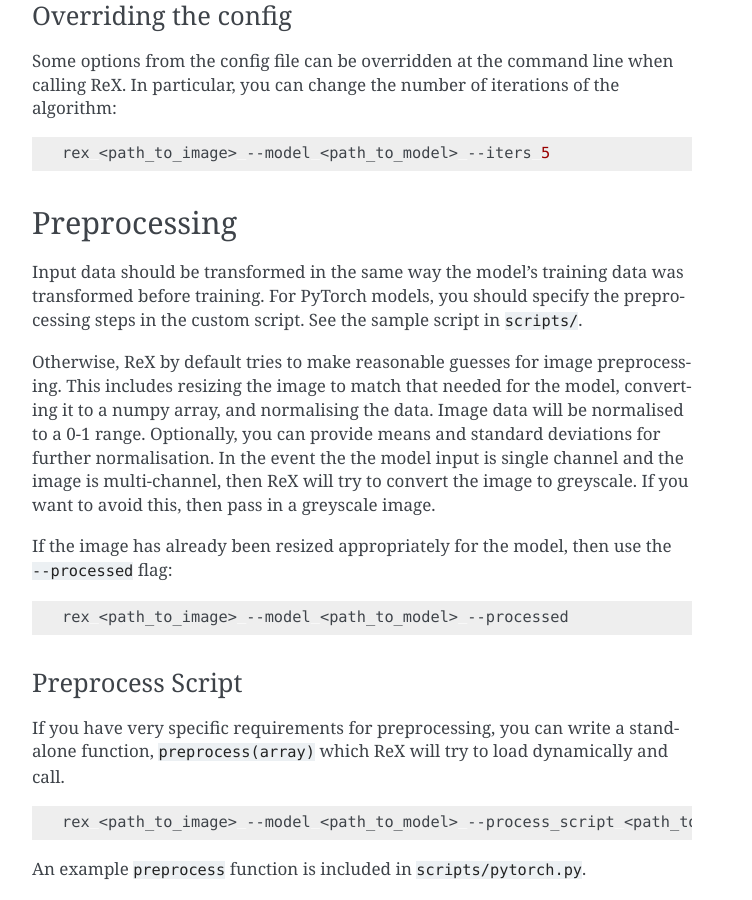
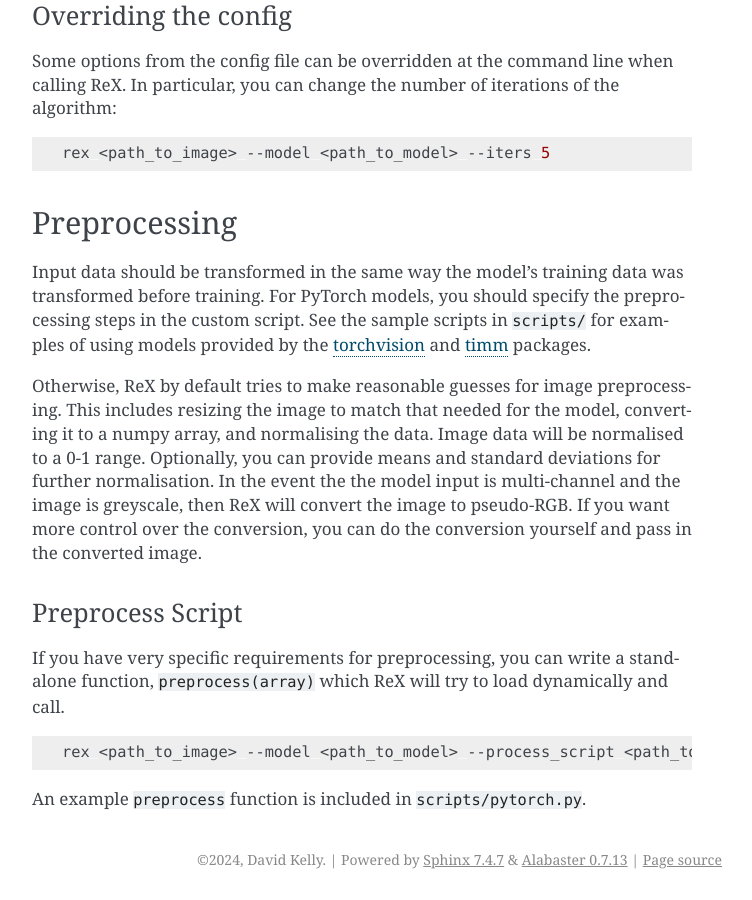
Before and after one commit to ReX-XAI/ReX, a Sphinx documentation site: the page built from docs/command_line.md, in a window 1280 px wide and 900 px high, scrolled down 1875 px. Shown: the whole window, without its empty margins (388-1140 px from the left). Built offline with Sphinx 7.4.7, drawn with Linux system fonts in a browser that asks for light colours.

Commit message:
clarifications about pre-processing

````diff
--- a/docs/command_line.md
+++ b/docs/command_line.md
@@ -95,20 +95,20 @@
 
 Input data should be transformed in the same way the model's training data was transformed before training.
 For PyTorch models, you should specify the preprocessing steps in the custom script.
-See the sample script in `scripts/`.
+See the sample scripts in `scripts/` for examples of using models provided by the [torchvision](https://pytorch.org/vision/stable/index.html) and [timm](https://huggingface.co/docs/timm/index) packages.
 
 Otherwise, ReX by default tries to make reasonable guesses for image preprocessing.
 This includes resizing the image to match that needed for the model, converting it to a numpy array, and normalising the data.
 Image data will be normalised to a 0-1 range.
 Optionally, you can provide means and standard deviations for further normalisation.
-In the event the the model input is single channel and the image is multi-channel, then ReX will try to convert the image to greyscale.
-If you want to avoid this, then pass in a greyscale image.
+In the event the the model input is multi-channel and the image is greyscale, then ReX will convert the image to pseudo-RGB.
+If you want more control over the conversion, you can do the conversion yourself and pass in the converted image.
 
-If the image has already been resized appropriately for the model, then use the `--processed` flag:
+<!-- If the image has already been resized appropriately for the model, then use the `--processed` flag:
 
 ```bash
 rex <path_to_image> --model <path_to_model> --processed
-```
+``` -->
 
 ### Preprocess Script
 
````
